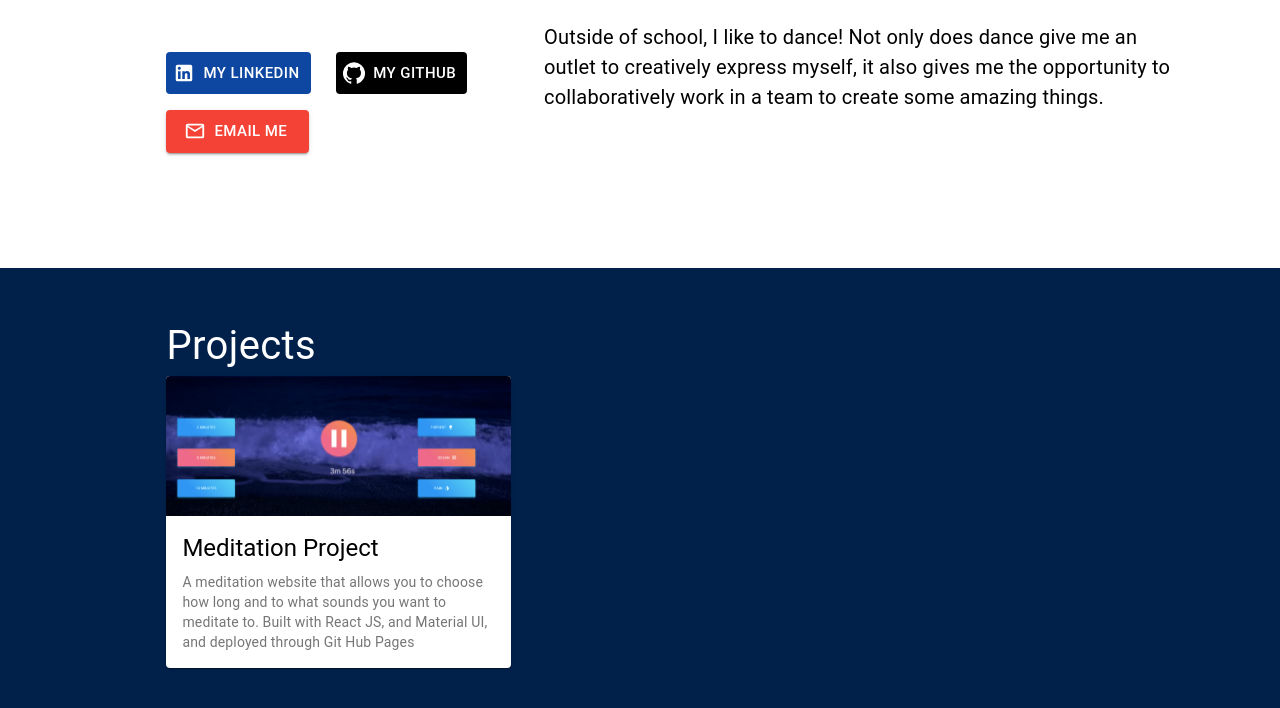
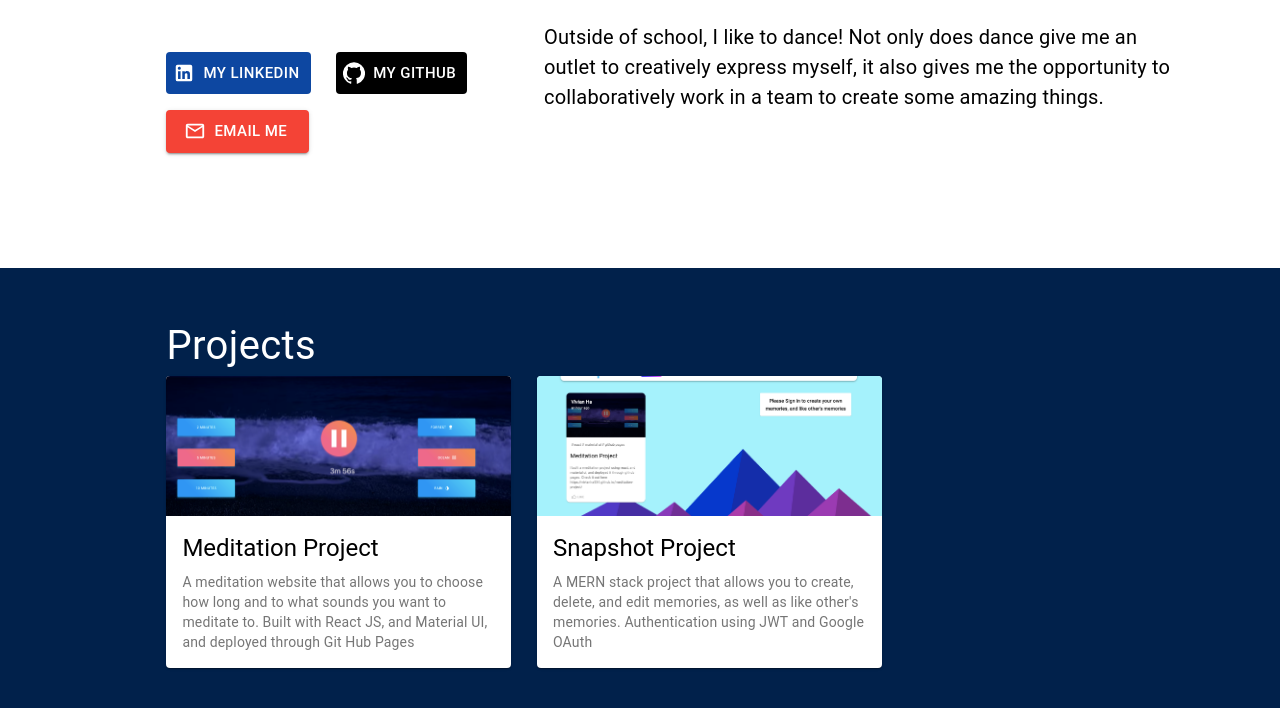
Before and after one commit to vivianha534/Portfolio, a React (Create React App) app: page / in a window 1280 px wide. Shown: the part 1332-2040 px from the top of the page. Built offline with nearby package versions, Linux system fonts and the light colour scheme.

Commit message:
added snapshots project

```diff
--- a/src/components/Projects/ProjectCard.jsx
+++ b/src/components/Projects/ProjectCard.jsx
@@ -1,5 +1,5 @@
 import React from 'react';
-import { makeStyles } from '@material-ui/core/styles';
+import { makeStyles, createStyles, theme } from '@material-ui/core/styles';
 import Card from '@material-ui/core/Card';
 import CardActionArea from '@material-ui/core/CardActionArea';
 import CardActions from '@material-ui/core/CardActions';
@@ -8,9 +8,13 @@ import CardMedia from '@material-ui/core/CardMedia';
 import Button from '@material-ui/core/Button';
 import Typography from '@material-ui/core/Typography';
 import MeditationProject from "../../assets/Projects/MeditationProject.svg"
-const useStyles = makeStyles({
+import SnapShotProject from "../../assets/Projects/SnapShotProject.png"
+
+const useStyles = makeStyles((theme) =>
+    createStyles({
       root: {
         maxWidth: 345,
+        marginRight: "2vw",
       },
       media: {
         height: 140,
@@ -18,11 +22,31 @@ const useStyles = makeStyles({
       anchor:{
           textDecoration: "none",
           color: "black",
+      },
+      [theme.breakpoints.down("md")]:{
+        root:{
+          marginTop: "2vh",
         }
-});
+      }
+    }),
+);
 
-export default function ProjectCard({project}) {
+export default function ProjectCard({project, idx}) {
   const classes = useStyles();
+
+  const getImage = (i) =>{
+    let image;
+    console.log(i)
+    switch(i){
+      case 0:
+        image = MeditationProject
+        break;
+      case 1:
+        image = SnapShotProject
+        break;
+    }
+    return image;
+  }
 
   return (
     <Card className={classes.root}>
@@ -30,7 +54,7 @@ export default function ProjectCard({project}) {
         <CardActionArea>
             <CardMedia
             className={classes.media}
-            image= {MeditationProject}
+            image= {getImage(idx)}
             title= {project.title}
             />
             <CardContent>
--- a/src/components/Projects/Projects.jsx
+++ b/src/components/Projects/Projects.jsx
@@ -1,10 +1,29 @@
 import React from "react"
 import ProjectCard from "./ProjectCard"
+import { makeStyles, createStyles,Theme } from "@material-ui/core/styles";
+
+const useStyles = makeStyles((theme) =>
+    createStyles({
+        projects:{
+            display: "flex",
+            flexDirection: "row",
+        },
+        [theme.breakpoints.down("md")]:{
+            projects:{
+                display: "flex",
+                flexDirection:"column",
+                marginBottom: "1vh",
+            }
+        }
+        // eslint-disable-next-line comma-dangle
+    })
+);
 
 const Projects = ({projects}) =>{
+    const classes= useStyles()
     return(
-        <div>
-            {projects.map((project) => <ProjectCard project = {project}/> )}
+        <div className={classes.projects}>
+            {projects.map((project, idx) => <ProjectCard idx={idx} project = {project}/> )}
         </div>
     )
 }
--- a/src/page/ProjectsPage.jsx
+++ b/src/page/ProjectsPage.jsx
@@ -2,7 +2,6 @@ import React from "react"
 import { makeStyles, createStyles,Theme } from "@material-ui/core/styles";
 import {Typography} from "@material-ui/core"
 import Projects from "../components/Projects/Projects"
-
 const useStyles = makeStyles((theme) =>
     createStyles({
         projects:{
@@ -29,7 +28,10 @@ const useStyles = makeStyles((theme) =>
             color: "white",
             marginTop: "5vh",
         },
-        [theme.breakpoints.up("sm")]: {
+        [theme.breakpoints.down("md")]: {
+            projects:{
+                height: "120vh",
+            }
         },
         // eslint-disable-next-line comma-dangle
     })
@@ -39,8 +41,12 @@ const projects = [
     {
         title: "Meditation Project",
         description: "A meditation website that allows you to choose how long and to what sounds you want to meditate to. Built with React JS, and Material UI, and deployed through Git Hub Pages",
-        index: 0,
         website: "https://vivianha534.github.io/meditation-project/",
+    },
+    {
+        title: "Snapshot Project",
+        description: "A MERN stack project that allows you to create, delete, and edit memories, as well as like other's memories. Authentication using JWT and Google OAuth",
+        website: "https://cranky-hypatia-a1ad38.netlify.app/",
     }
 ]
 
```
Also changed, not shown: src/assets/Projects/SnapShotProject.png (added). Lines whose indentation alone changed are shown as unchanged.
